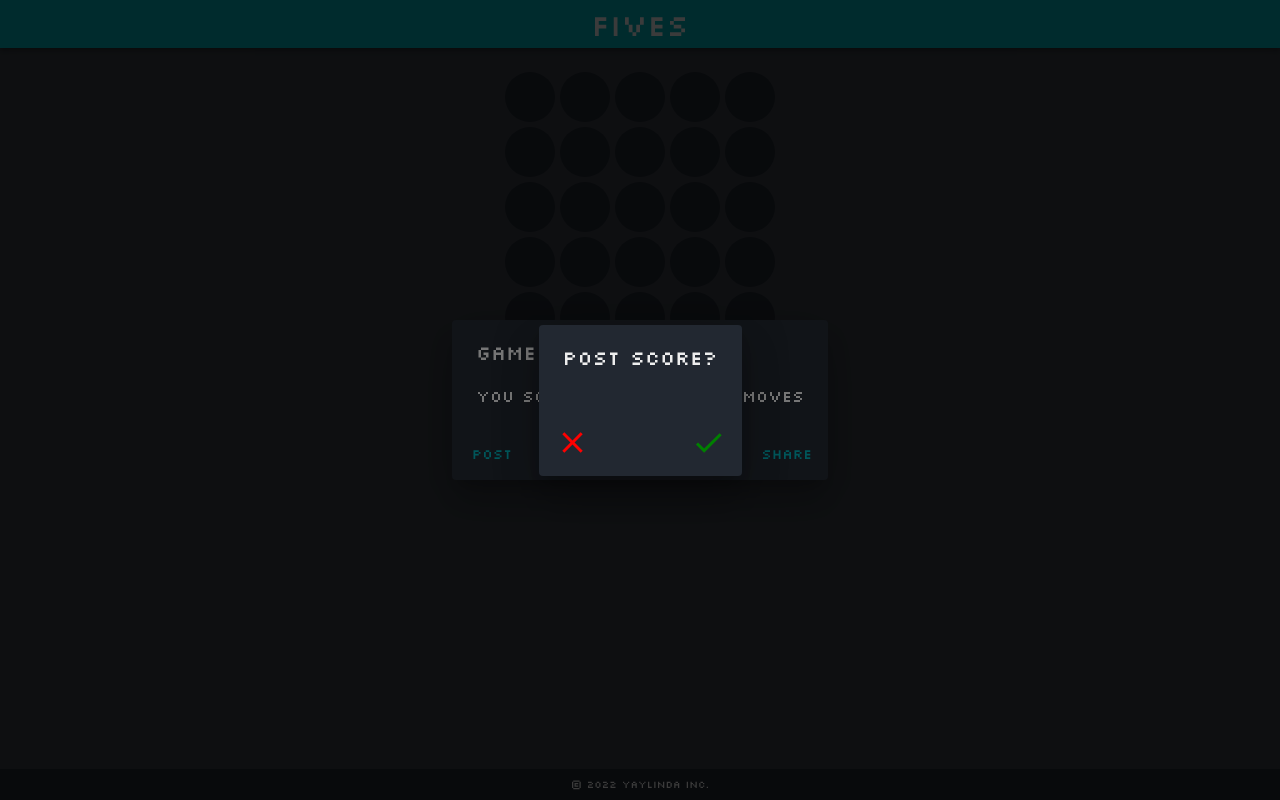
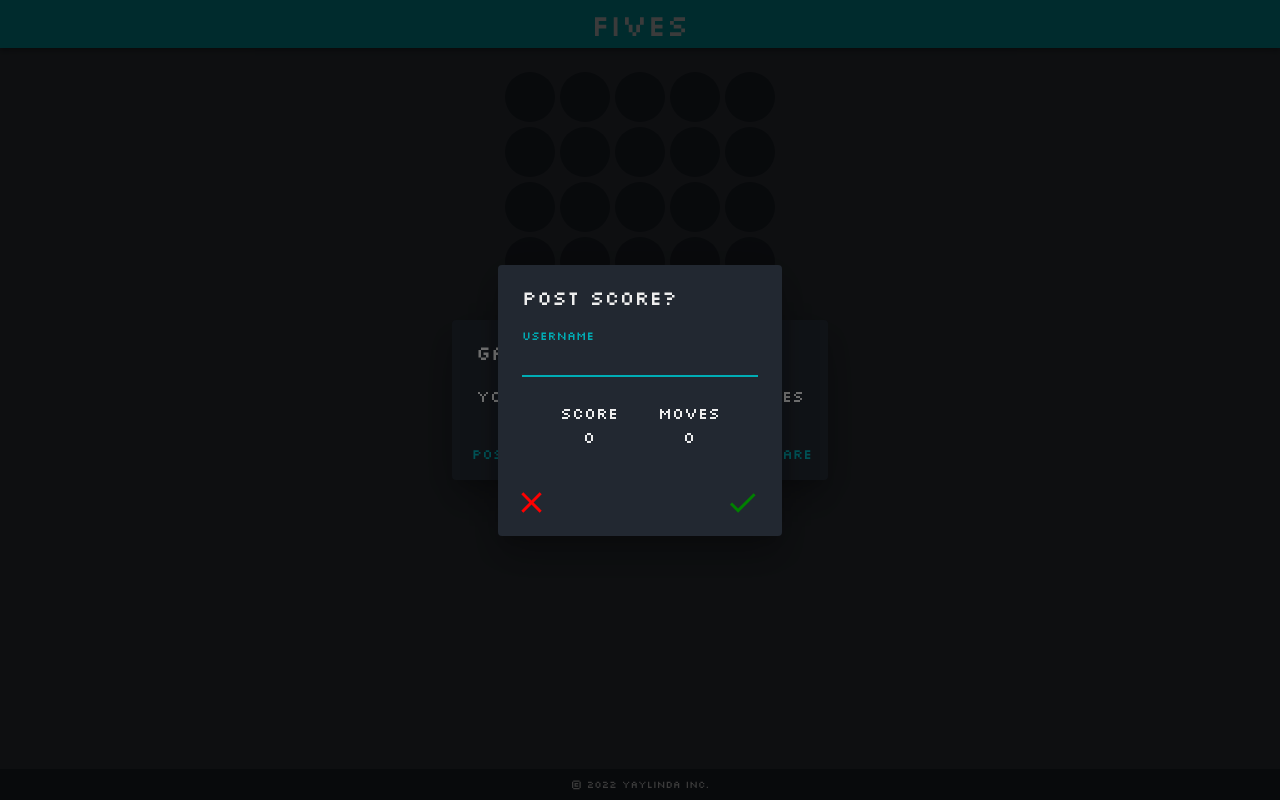
Before and after one commit to yaylinda/react-fives, a React (Create React App) app: page / in a window 1280 px wide. Both pictures are taken after a click on the button "POST". Built offline with nearby package versions, Linux system fonts and the light colour scheme.

Commit message:
wip on submitting high score

```diff
--- a/src/App.tsx
+++ b/src/App.tsx
@@ -35,10 +35,11 @@ function App() {
    * When arrow keys are pressed, do the correct move on the board.
    */
   const handleKeyDown = (e: KeyboardEvent) => {
-    e.preventDefault(); // disables page scrolling with keyboard arrows
     const dir = convertKeyCodeToDirection(e.code);
+
     if (dir) {
       move(dir);
+      e.preventDefault(); // disables page scrolling with keyboard arrows
     }
   };
 
@@ -55,12 +56,12 @@ function App() {
    * Setup listener for keyboard events.
    */
   useEffect(() => {
-    window.addEventListener("keydown", throttledHandleKeyDown);
+    window.addEventListener("keydown", handleKeyDown);
 
     return () => {
-      window.removeEventListener("keydown", throttledHandleKeyDown);
+      window.removeEventListener("keydown", handleKeyDown);
     };
-  }, [throttledHandleKeyDown]);
+  }, []);
 
   // TODO - if on mobile, implement swipe
 
--- a/src/PostHighScoreDialog.tsx
+++ b/src/PostHighScoreDialog.tsx
@@ -8,17 +8,57 @@ import {
   DialogContentText,
   DialogTitle,
   IconButton,
+  TextField,
+  Typography,
 } from "@mui/material";
 import DialogTransition from "./DialogTransition";
 import useHighScoresStore from "./stores/highScoresStore";
 import { colors } from "./theme";
 import CheckIcon from "@mui/icons-material/Check";
 import CloseIcon from "@mui/icons-material/Close";
+import useUserStore from "./stores/userStore";
+import useGameStore from "./stores/gameStore";
+import { HighScore } from "./types";
+import { postHighScore } from "./api/highScores";
 
 function PostHighScoreDialog() {
-  const { showPostScoreDialog, closePostScoreDialog } = useHighScoresStore();
+  const { moves, score, merged, generated, currentGameId } = useGameStore();
+  const {
+    showPostScoreDialog,
+    posting,
+    closePostScoreDialog,
+    setPosting,
+    setSuccessfullyPosted,
+  } = useHighScoresStore();
+  const { clientId, username, setUsername } = useUserStore();
 
-  const postScore = () => {};
+  const postScore = async () => {
+    const highScore: HighScore = {
+      username: username ? username : clientId,
+      clientId,
+      gameId: currentGameId,
+      gameSeed: null,
+      score,
+      moves,
+      merged,
+      generated,
+    };
+
+    try {
+      setPosting(true);
+      await postHighScore(highScore);
+      setSuccessfullyPosted(true);
+      setPosting(false);
+      closePostScoreDialog();
+    } catch (e) {
+      setSuccessfullyPosted(false);
+      setPosting(false);
+    }
+  };
+
+  const onUsernameChange = (event: React.ChangeEvent<HTMLInputElement>) => {
+    setUsername(event.target.value);
+  };
 
   return (
     <Dialog
@@ -28,14 +68,60 @@ function PostHighScoreDialog() {
       onClose={closePostScoreDialog}
     >
       <DialogTitle sx={{ color: colors.LIGHT }}>Post score?</DialogTitle>
-      <DialogContent></DialogContent>
+      <DialogContent sx={{ display: "flex", flexDirection: "column", gap: 3 }}>
+        <TextField
+          label="Username"
+          variant="standard"
+          focused
+          value={username}
+          onChange={onUsernameChange}
+        />
+        <Box
+          sx={{
+            display: "flex",
+            flexDirection: "row",
+            justifyContent: "center",
+            gap: 5,
+          }}
+        >
+          <Box>
+            <DialogContentText sx={{ color: colors.LIGHT }}>
+              Score
+            </DialogContentText>
+            <DialogContentText
+              sx={{ textAlign: "center", color: colors.LIGHT }}
+            >
+              {score}
+            </DialogContentText>
+          </Box>
+          <Box>
+            <DialogContentText sx={{ color: colors.LIGHT }}>
+              Moves
+            </DialogContentText>
+            <DialogContentText
+              sx={{ textAlign: "center", color: colors.LIGHT }}
+            >
+              {moves}
+            </DialogContentText>
+          </Box>
+        </Box>
+      </DialogContent>
       <DialogActions sx={{ justifyContent: "space-between" }}>
-        <IconButton sx={{ color: "red" }} onClick={closePostScoreDialog}>
+        <IconButton
+          sx={{ color: "red" }}
+          onClick={closePostScoreDialog}
+          disabled={posting}
+        >
           <CloseIcon fontSize="large" />
         </IconButton>
-        <IconButton sx={{ color: "green" }} onClick={postScore}>
+        <LoadingButton
+          sx={{ color: "green" }}
+          onClick={postScore}
+          disabled={posting}
+          loading={posting}
+        >
           <CheckIcon fontSize="large" />
-        </IconButton>
+        </LoadingButton>
       </DialogActions>
     </Dialog>
   );
--- a/src/api/highScores.ts
+++ b/src/api/highScores.ts
@@ -6,7 +6,7 @@ import {
   Timestamp,
   updateDoc,
 } from "firebase/firestore/lite";
-import { HighScore } from "../types";
+import { HighScore, HighScoreDoc } from "../types";
 
 import { app } from "../utils/firebase";
 
@@ -16,4 +16,20 @@ export const highScoresCollection = collection(db, "fives_high_scores");
 
 export const fetchHighScores = () => {};
 
-export const addHighScore = (highScore: HighScore) => {};
+/**
+ *
+ * @param highScore
+ * @returns
+ */
+export const postHighScore = async (highScore: HighScore): Promise<void> => {
+  const highScoreDoc: HighScoreDoc = {
+    ...highScore,
+    timestamp: Timestamp.now(),
+  };
+
+  try {
+    return await setDoc(doc(highScoresCollection), highScoreDoc);
+  } catch (e) {
+    throw new Error(`Error posting high score: ${JSON.stringify(e)}`);
+  }
+};
--- a/src/stores/highScoresStore.ts
+++ b/src/stores/highScoresStore.ts
@@ -13,6 +13,8 @@ interface HighScoresState {
   closeDialog: () => void;
   openPostScoreDialog: () => void;
   closePostScoreDialog: () => void;
+  setPosting: (posting: boolean) => void;
+  setSuccessfullyPosted: (success: boolean) => void;
   fetchHighScores: () => void;
 }
 
@@ -30,6 +32,9 @@ const useHighScoresStore = create<HighScoresState>()((set, get) => ({
     set((state) => ({ ...state, showPostScoreDialog: true })),
   closePostScoreDialog: () =>
     set((state) => ({ ...state, showPostScoreDialog: false })),
+  setPosting: (posting: boolean) => set((state) => ({ ...state, posting })),
+  setSuccessfullyPosted: (success: boolean) =>
+    set((state) => ({ ...state, successfullyPosted: success })),
   fetchHighScores: () => set((state) => state),
 }));
 
--- a/src/stores/userStore.ts
+++ b/src/stores/userStore.ts
@@ -9,6 +9,7 @@ interface UserState {
   username: string | null;
   clientId: string;
   init: () => void;
+  setUsername: (username: string) => void;
 }
 
 const useUserStore = create<UserState>()((set, get) => ({
@@ -29,6 +30,17 @@ const useUserStore = create<UserState>()((set, get) => ({
       const username = window.localStorage.getItem(LOCAL_STORAGE_USERNAME);
       return { clientId, username };
     }),
+
+  /**
+   *
+   * @param username
+   * @returns
+   */
+  setUsername: (username: string) =>
+    set((state) => {
+      window.localStorage.setItem(LOCAL_STORAGE_USERNAME, username);
+      return { ...state, username };
+    }),
 }));
 
 export default useUserStore;
--- a/src/theme.ts
+++ b/src/theme.ts
@@ -27,6 +27,9 @@ const theme = createTheme({
     info: {
       main: colors.LIGHT,
     },
+    text: {
+      primary: colors.LIGHT,
+    },
   },
 });
 
```
Also changed, not shown: src/types.ts (+7 -3 lines).
